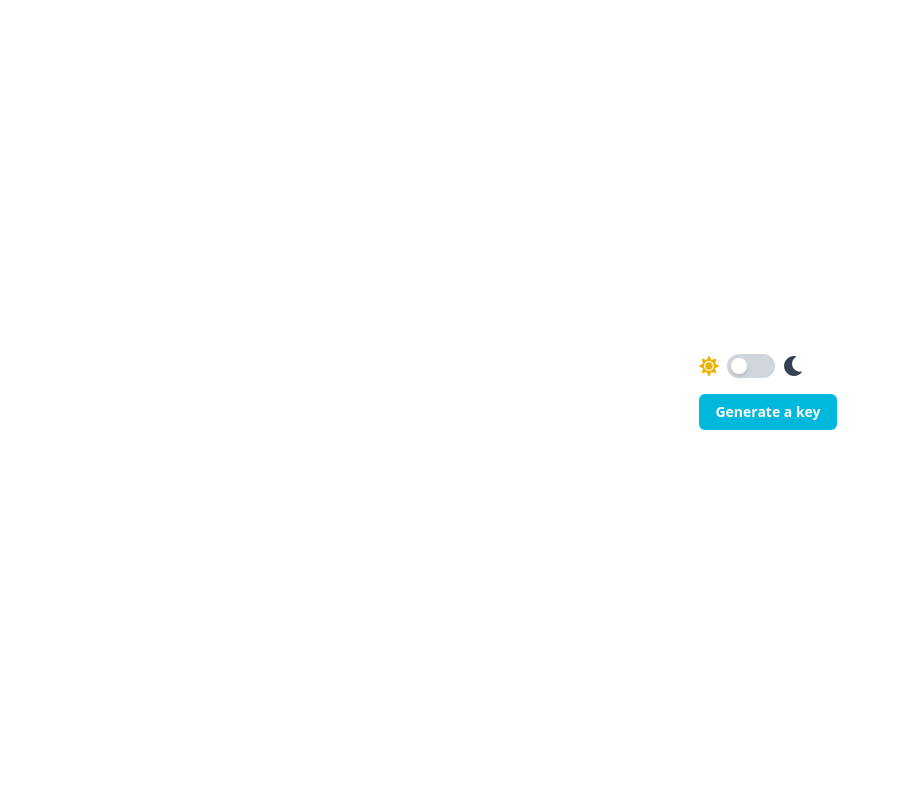
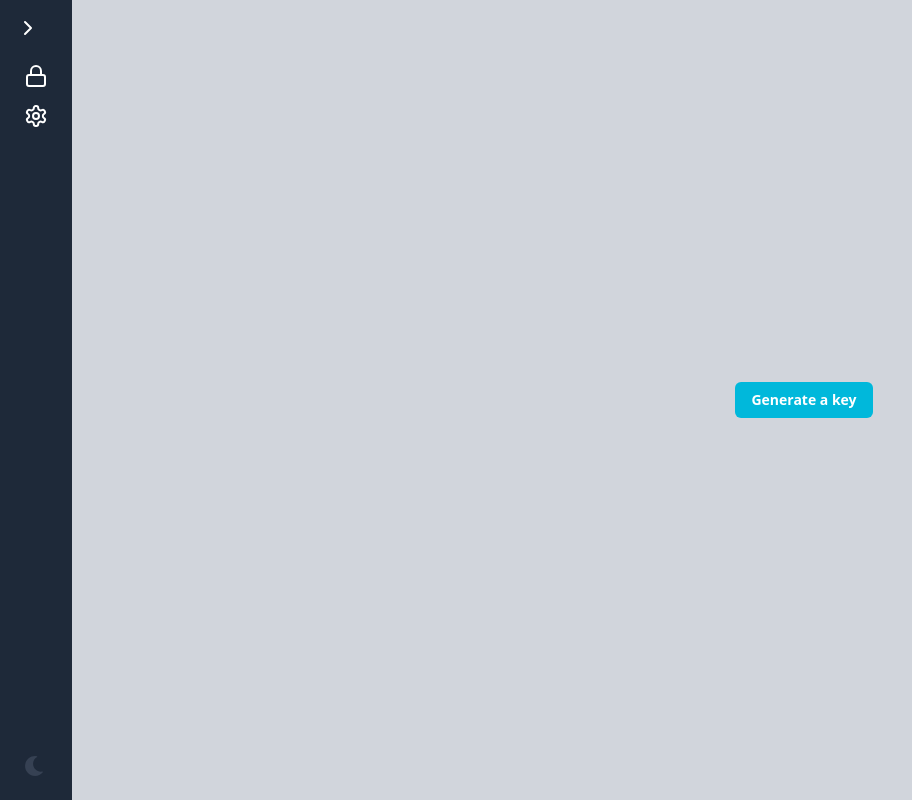
Before and after one commit to joelewaldo/rust-password-client, a React (Vite) app: page / in a window 1280 px wide. Shown: the whole page, without its empty margins (0-912 px from the left). Built offline with nearby package versions, Linux system fonts and the light colour scheme.

Commit message:
(feat) Adding Sidebar

```diff
--- a/package.json
+++ b/package.json
@@ -13,6 +13,7 @@
     "@tailwindcss/vite": "^4.0.7",
     "@tauri-apps/api": "^2",
     "@tauri-apps/plugin-opener": "^2",
+    "lucide-react": "^0.475.0",
     "react": "^18.3.1",
     "react-dom": "^18.3.1",
     "react-icons": "^5.5.0",
--- a/src/App.tsx
+++ b/src/App.tsx
@@ -1,6 +1,6 @@
 import { useState, useEffect } from "react";
 import { invoke } from "@tauri-apps/api/core";
-import ThemeSwitcher from "./components/ThemeSwitcher";
+import Sidebar from "./components/Sidebar";
 import "./App.css";
 
 function App() {
@@ -11,18 +11,18 @@ function App() {
   }
 
   return (
-    <div className="flex">
+    <div className="flex bg-gray-300 dark:bg-gray-900">
+      <Sidebar />
       <main
-        className={`flex flex-col items-center justify-center flex-1 min-h-screen ml-64 transition-all duration-300 bg-white dark:bg-gray-900`}
+        className={`flex flex-col items-center justify-center flex-1 min-h-screen ml-64 transition-all duration-300`}
       >
-        <div className="space-y-4 text-center">
-          <ThemeSwitcher />
         <button
           className="rounded-md bg-cyan-500 px-4 py-2 text-sm font-semibold text-white opacity-100 focus:outline-none"
           onClick={generateKey}
         >
           Generate a key
         </button>
+        <div className="text-center">
           <p>{key}</p>
         </div>
       </main>
--- /dev/null
+++ b/src/components/Sidebar.tsx
@@ -0,0 +1,41 @@
+import { useState } from "react";
+import { Lock, Settings, ChevronLeft, ChevronRight } from "lucide-react";
+import ThemeSwitcher from "./ThemeSwitcher";
+import ThemeSwitcherMini from "./ThemeSwitcherMini";
+
+export default function Sidebar() {
+  const [isExpanded, setIsExpanded] = useState(false);
+
+  return (
+    <div className="flex">
+      <div
+        className={`h-screen bg-gray-800 dark:bg-gray-950 text-white p-4 transition-all duration-300 flex flex-col justify-between $ {
+          isExpanded ? "w-64" : "w-16"
+        }`}
+      >
+        <div>
+          <button
+            className="mb-4 flex items-center cursor-pointer"
+            onClick={() => setIsExpanded(!isExpanded)}
+          >
+            {isExpanded ? <ChevronLeft /> : <ChevronRight />}
+          </button>
+          <ul>
+            <li className="flex items-center gap-4 p-2 hover:bg-gray-700 rounded cursor-pointer">
+              <Lock />
+              {isExpanded && <span>Passwords</span>}
+            </li>
+            <li className="flex items-center gap-4 p-2 hover:bg-gray-700 rounded cursor-pointer">
+              <Settings />
+              {isExpanded && <span>Settings</span>}
+            </li>
+          </ul>
+        </div>
+        <div>
+          {isExpanded && <ThemeSwitcher />}
+          {!isExpanded && <ThemeSwitcherMini />}
+        </div>
+      </div>
+    </div>
+  );
+}
--- a/src/components/ThemeSwitcher.tsx
+++ b/src/components/ThemeSwitcher.tsx
@@ -9,7 +9,7 @@ export default function ThemeSwitcher() {
   };
 
   return (
-    <div className="flex items-center space-x-2">
+    <div className="flex items-center gap-4 p-2 rounded">
       <FaSun className="text-yellow-500 w-5 h-5" />
       <button
         onClick={toggleTheme}
@@ -23,7 +23,7 @@ export default function ThemeSwitcher() {
           }`}
         ></div>
       </button>
-      <FaMoon className="text-gray-700 dark:text-gray-300 w-5 h-5" />
+      <FaMoon className="text-gray-700 dark:text-gray-400 w-5 h-5" />
     </div>
   );
 }
--- /dev/null
+++ b/src/components/ThemeSwitcherMini.tsx
@@ -0,0 +1,23 @@
+import { useTheme } from "../context/ThemeContext";
+import { FaSun, FaMoon } from "react-icons/fa";
+
+export default function ThemeSwitcherMini() {
+  const { theme, setTheme } = useTheme();
+
+  const toggleTheme = () => {
+    setTheme(theme === "light" ? "dark" : "light");
+  };
+
+  return (
+    <button
+      onClick={toggleTheme}
+      className="focus:outline-none hover:bg-gray-500 flex items-center gap-4 p-2 rounded cursor-pointer"
+    >
+      {theme === "light" ? (
+        <FaMoon className="text-gray-700 dark:text-gray-400 w-5 h-5" />
+      ) : (
+        <FaSun className="text-yellow-500 w-5 h-5" />
+      )}
+    </button>
+  );
+}
--- a/src/context/ThemeContext.tsx
+++ b/src/context/ThemeContext.tsx
@@ -17,7 +17,6 @@ interface ThemeProviderProps {
   children: ReactNode;
 }
 
-// Create ThemeProvider component
 export const ThemeProvider = ({ children }: ThemeProviderProps) => {
   const [theme, setTheme] = useState<string>("light");
 
```
Also changed, not shown: 1 other file (tests, documents, lock files or other folders). Lines whose indentation alone changed are shown as unchanged.
